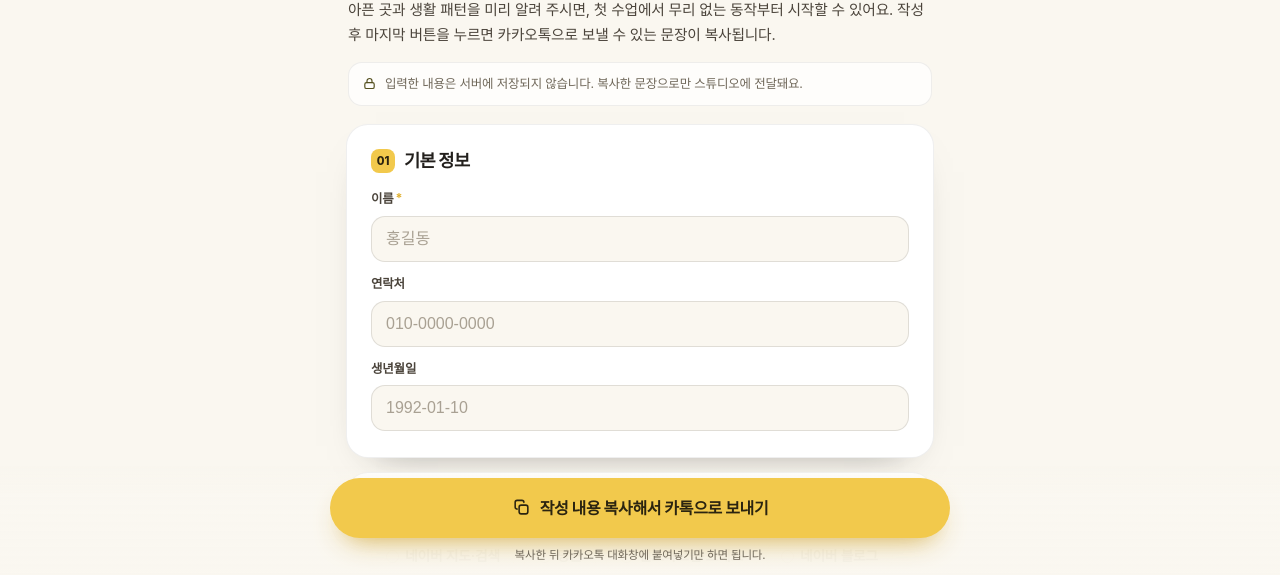
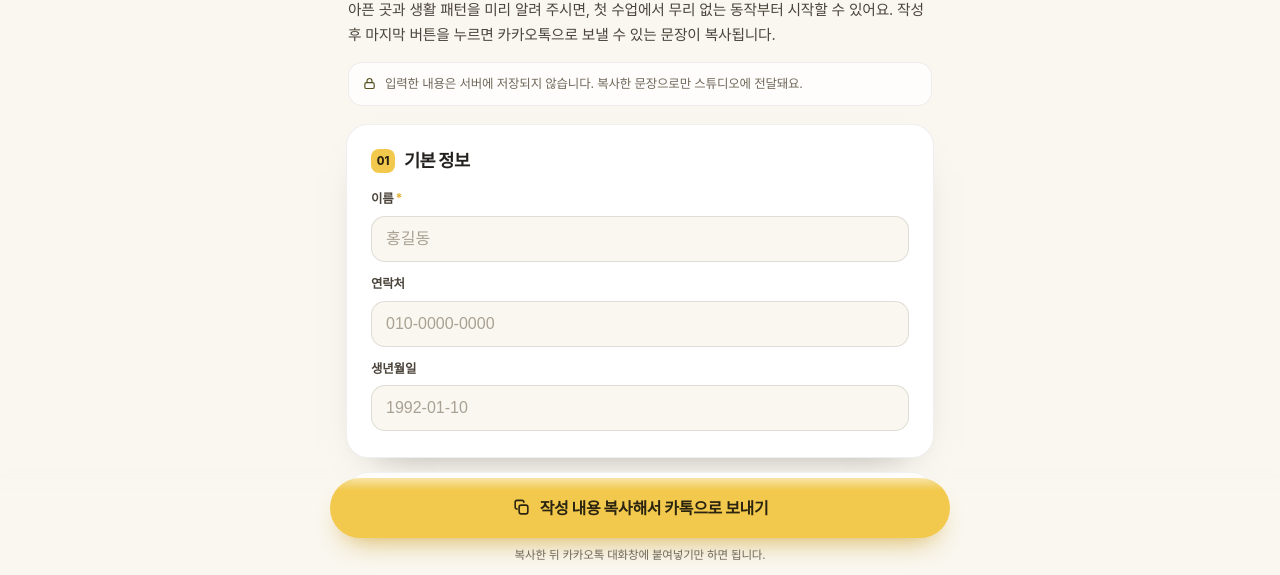
Before and after one commit to cmyoungh-ui/enjoymotionclub, a plain HTML site: page intake.html in a window 1280 px wide. Shown: the part 223-798 px from the top of the page. Drawn offline with Linux system fonts and the light colour scheme; a web font is replaced by a local one.

Commit message:
문진표: 하단 고정 버튼 가독성 개선, 통증 성격 문구 정리, 스크롤 여백 보정

```diff
--- a/intake.html
+++ b/intake.html
@@ -36,13 +36,13 @@
     --shadow:0 18px 40px -30px rgba(35,32,29,.55);
   }
   *,*::before,*::after{box-sizing:border-box}
-  html{-webkit-text-size-adjust:100%}
+  html{-webkit-text-size-adjust:100%;scroll-padding-bottom:130px}
   body{
     margin:0;background:var(--cream);color:var(--ink);
     font-family:"Pretendard Variable",Pretendard,"Noto Sans KR",-apple-system,BlinkMacSystemFont,"Apple SD Gothic Neo","Malgun Gothic",sans-serif;
     font-size:16px;line-height:1.65;letter-spacing:-.01em;
     -webkit-font-smoothing:antialiased;
-    padding-bottom:calc(96px + env(safe-area-inset-bottom));
+    padding-bottom:calc(112px + env(safe-area-inset-bottom));
   }
   h1,h2,h3{margin:0;line-height:1.3;letter-spacing:-.035em;font-weight:800}
   p{margin:0}
@@ -176,7 +176,9 @@
   .cta{
     position:fixed;left:0;right:0;bottom:0;z-index:40;
     padding:12px 16px calc(12px + env(safe-area-inset-bottom));
-    background:linear-gradient(180deg,rgba(250,247,240,0),rgba(250,247,240,.94) 24%,rgba(250,247,240,.98));
+    background:linear-gradient(180deg,rgba(250,247,240,0) 0%,rgba(250,247,240,.96) 30%,var(--cream) 60%);
+    -webkit-backdrop-filter:blur(3px);backdrop-filter:blur(3px);
+    -webkit-mask-image:linear-gradient(180deg,transparent 0,#000 22%);mask-image:linear-gradient(180deg,transparent 0,#000 22%);
   }
   .cta-inner{max-width:620px;margin:0 auto}
   .btn-copy{
@@ -339,8 +341,8 @@
       <div class="sub">
         <h3>통증 성격</h3>
         <div class="chips" role="radiogroup" aria-label="통증 성격">
-          <label class="chip radio"><input type="radio" name="painType" value="만성 (3개월 이상)"><span>만성 · 오래됨</span></label>
-          <label class="chip radio"><input type="radio" name="painType" value="급성 (최근 시작)"><span>급성 · 최근 시작</span></label>
+          <label class="chip radio"><input type="radio" name="painType" value="만성"><span>만성 · 오래됨</span></label>
+          <label class="chip radio"><input type="radio" name="painType" value="급성"><span>급성 · 최근 시작</span></label>
         </div>
         <div class="chips" role="radiogroup" aria-label="저림·찌릿함">
           <label class="chip radio"><input type="radio" name="tingle" value="있음"><span>저림·찌릿함 있음</span></label>
```
